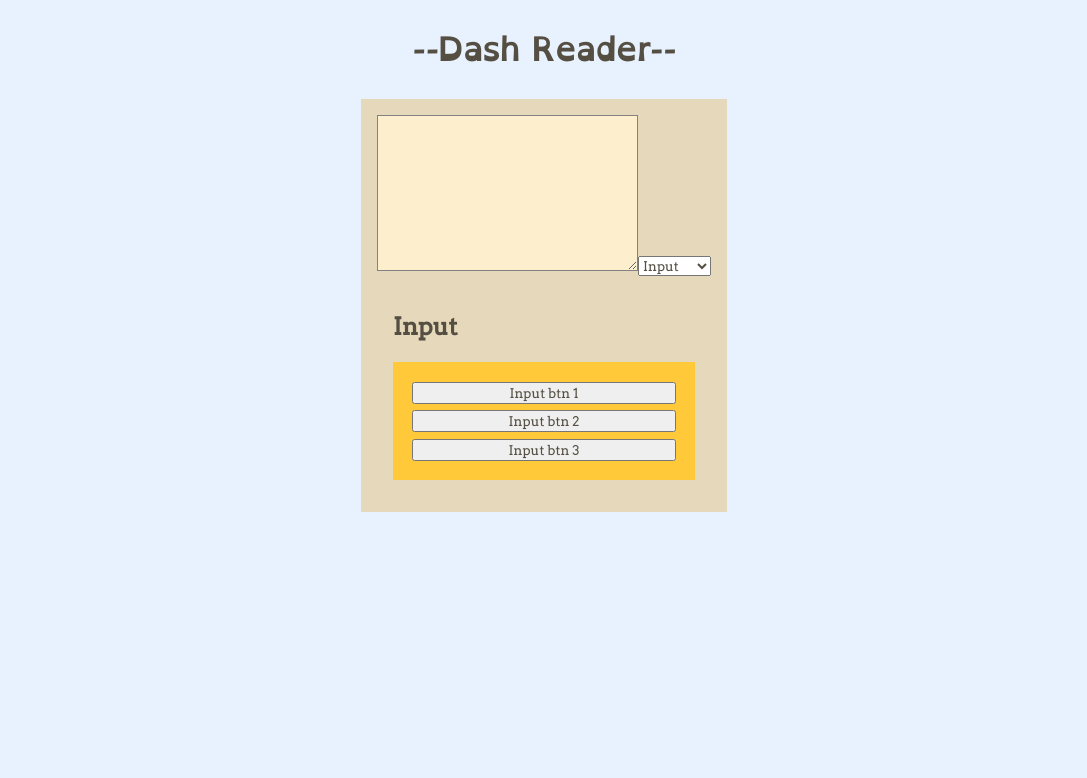
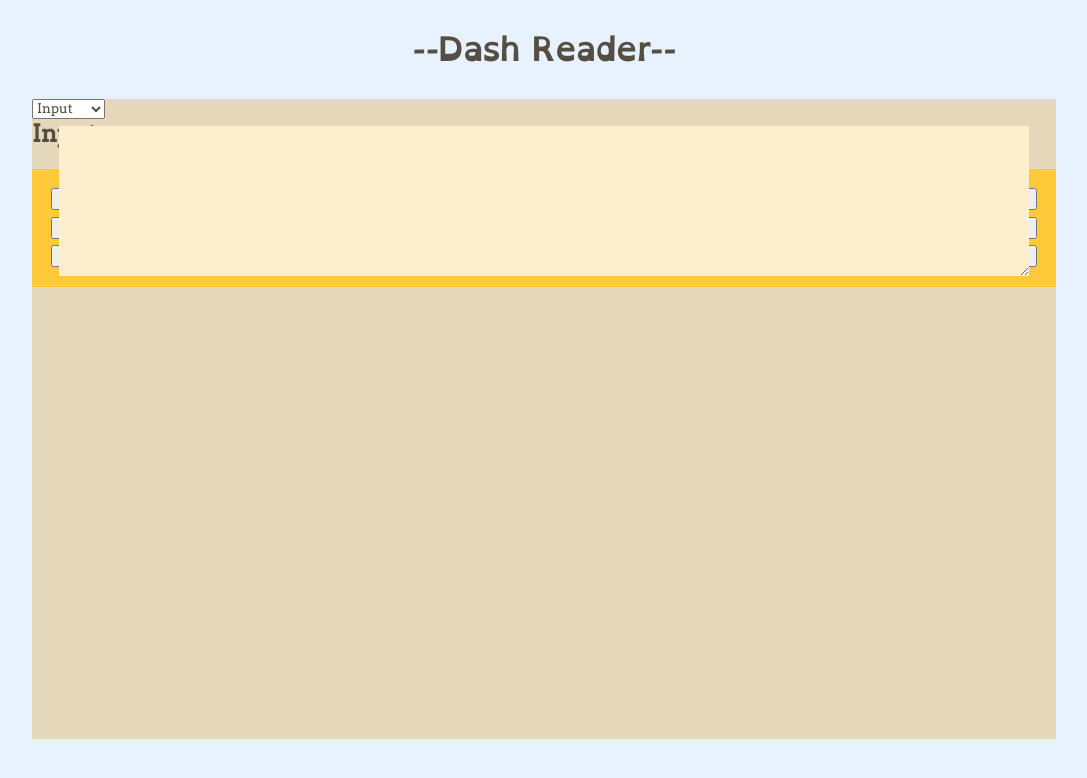
Before and after one commit to taslater/Dash-Reader-Frontend, a React (Create React App) app: page / in a window 1280 px wide. Shown: the top 778 px of the page, without its empty margins (96-1183 px from the left). Built offline with nearby package versions, Linux system fonts and the light colour scheme.

Commit message:
positioning input drop & box

```diff
--- a/src/components/UI.js
+++ b/src/components/UI.js
@@ -10,10 +10,10 @@ function UI(props) {
     )
   }
   return (
-    <main className='main'>
+    <section className='uisection'>
       <h2>{props.reader_name}</h2>
       <section className='optionButtons'>{optionButtons}</section>
-    </main>
+    </section>
   )
 }
 
--- a/src/components/UIContainer.css
+++ b/src/components/UIContainer.css
@@ -1,14 +1,26 @@
+:root {
+  --text-area-margin: 2em;
+}
+
 .main {
   background: var(--acc-secondary-color);
-  padding: 1em;
+  width: 80vw;
+  height: 50vw;
+  position: relative;
 }
 
 .textarea {
   background: var(--acc-secondary-color);
   filter: brightness(110%);
+  position: absolute;
+  margin: var(--text-area-margin);
+  border: 0;
+  width: calc(100% - 2 * var(--text-area-margin));
+  padding: 0;
 }
 
 .readerdrop {
   color: var(--font-color);
   font-family: arvo;
+  position: absolute;
 }
```
